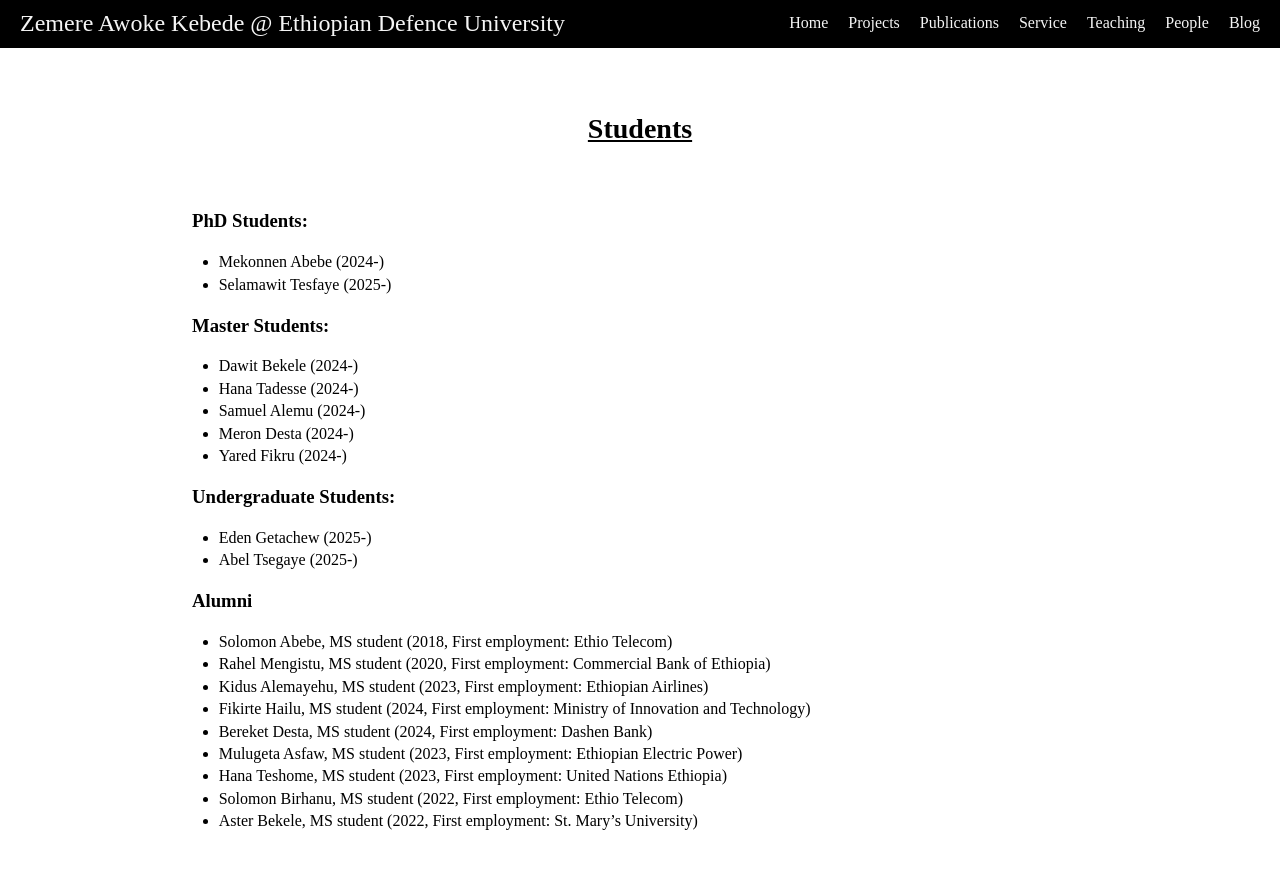
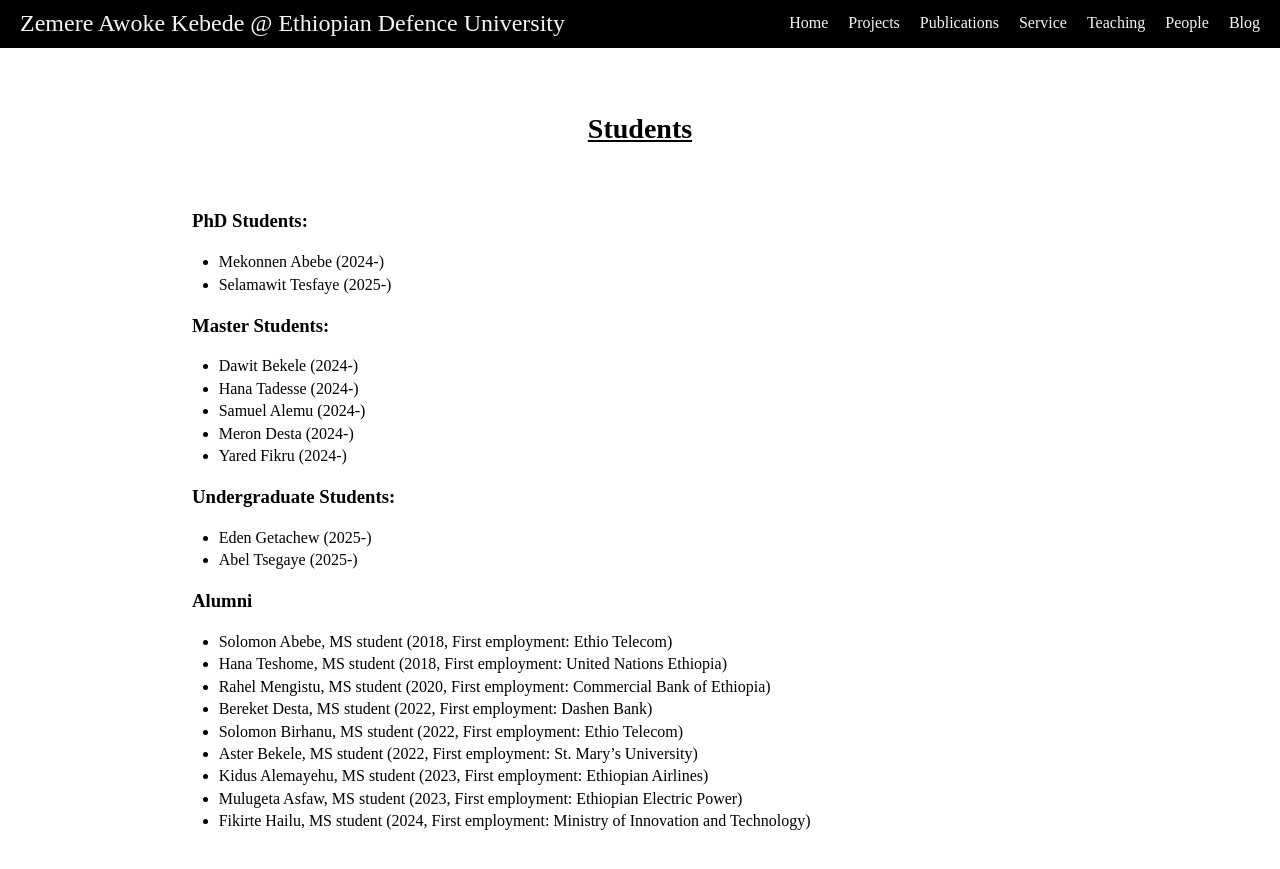
Before and after one commit to zemere-awoke/zemere-awoke.github.io, a Jekyll site: the page built from people.md, in a window 1280 px wide. Shown: the top 869 px of the page. Built offline with Jekyll 4.4.1, drawn with Linux system fonts in a browser that asks for light colours.

Commit message:
Update people.md

```diff
--- a/people.md
+++ b/people.md
@@ -26,11 +26,11 @@ permalink: /people/
 ### Alumni
 
 - Solomon Abebe, MS student (2018, First employment: Ethio Telecom)
+- Hana Teshome, MS student (2018, First employment: United Nations Ethiopia)
 - Rahel Mengistu, MS student (2020, First employment: Commercial Bank of Ethiopia)
-- Kidus Alemayehu, MS student (2023, First employment: Ethiopian Airlines)
-- Fikirte Hailu, MS student (2024, First employment: Ministry of Innovation and Technology)
-- Bereket Desta, MS student (2024, First employment: Dashen Bank)
-- Mulugeta Asfaw, MS student (2023, First employment: Ethiopian Electric Power)
-- Hana Teshome, MS student (2023, First employment: United Nations Ethiopia)
+- Bereket Desta, MS student (2022, First employment: Dashen Bank)
 - Solomon Birhanu, MS student (2022, First employment: Ethio Telecom)
 - Aster Bekele, MS student (2022, First employment: St. Mary’s University)
+- Kidus Alemayehu, MS student (2023, First employment: Ethiopian Airlines)
+- Mulugeta Asfaw, MS student (2023, First employment: Ethiopian Electric Power)
+- Fikirte Hailu, MS student (2024, First employment: Ministry of Innovation and Technology)
```
